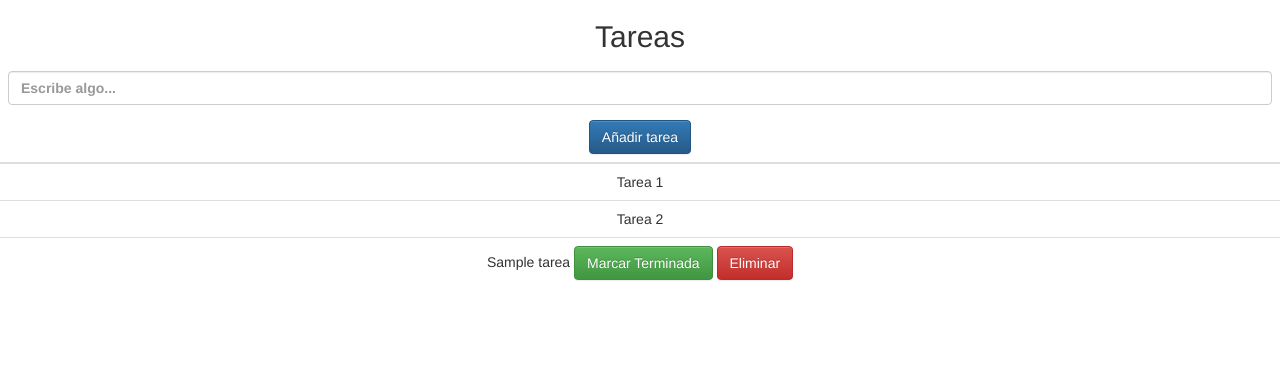
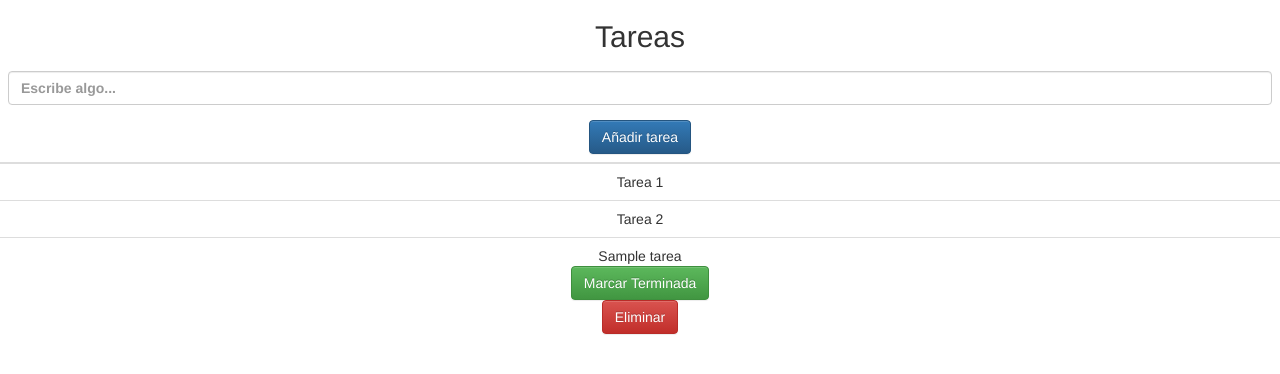
Before and after one commit to 0xBroom/practicasSGE, a Flask app: template TrabajoFlask/templates/home.html in a window 1280 px wide. Shown: the top 374 px of the page. Run offline with Flask 2, Linux system fonts and the light colour scheme; data comes from the database, SQL or seed files in the repository; the template is opened without the code that fills it: most values are stand-ins (such as "Sample title", 1, 10 or a date in 2020); some libraries are stand-ins or nearby versions.

Commit message:
yyyyyyyyye

```diff
--- a/TrabajoFlask/templates/home.html
+++ b/TrabajoFlask/templates/home.html
@@ -37,12 +37,16 @@
     {% for tarea in tareas %}
       <tr>
           <td>
-            <form method="POST" action="/delete" class="text-center">
-                <input width="50%" type="hidden" class="form-control" name="tarea" value="{{tarea.id}}" disabled>{{tarea.nombre}}
+            {{tarea.nombre}}
               <!-- $_POST['TerminaOBorra'] se hará un if para ver si está terminado o se borra -->
+              <form method="POST" action="./update" class="text-center">
+                <input width="50%" type="hidden" class="form-control" name="tarea" value="{{tarea.id}}" disabled>
                 <button type="submit" name="TerminaOBorra" value="terminado" class="btn btn-success">Marcar Terminada</button>
+              </form>
+              <form method="POST" action="./delete" class="text-center">
+                <input width="50%" type="hidden" class="form-control" name="tarea" value="{{tarea.id}}" disabled>
                 <button type="submit" name="TerminaOBorra" value="borrado" class="btn btn-danger">Eliminar</button>
-            </form>
+             </form>
           </td>
       </tr>
     {% endfor %}
```
